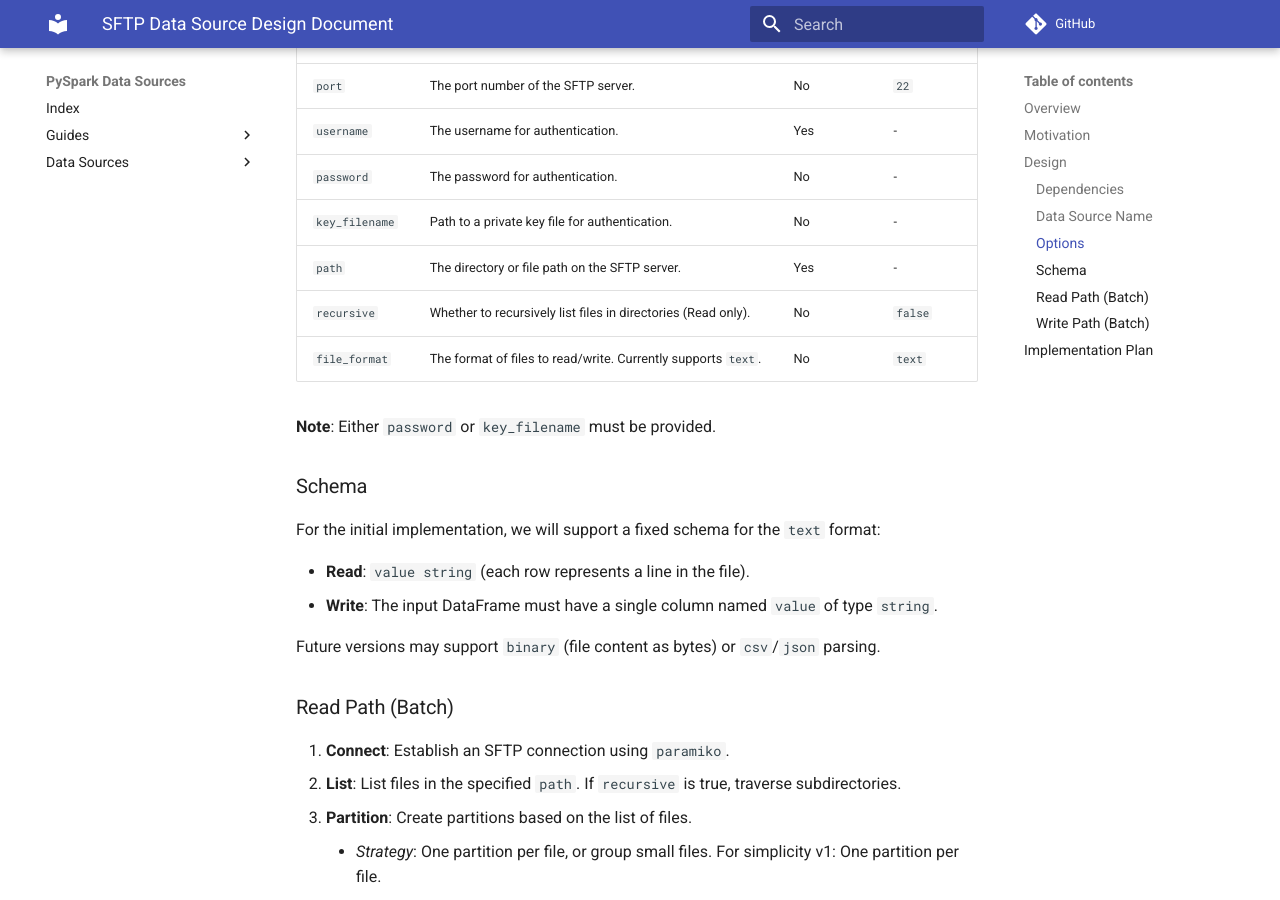
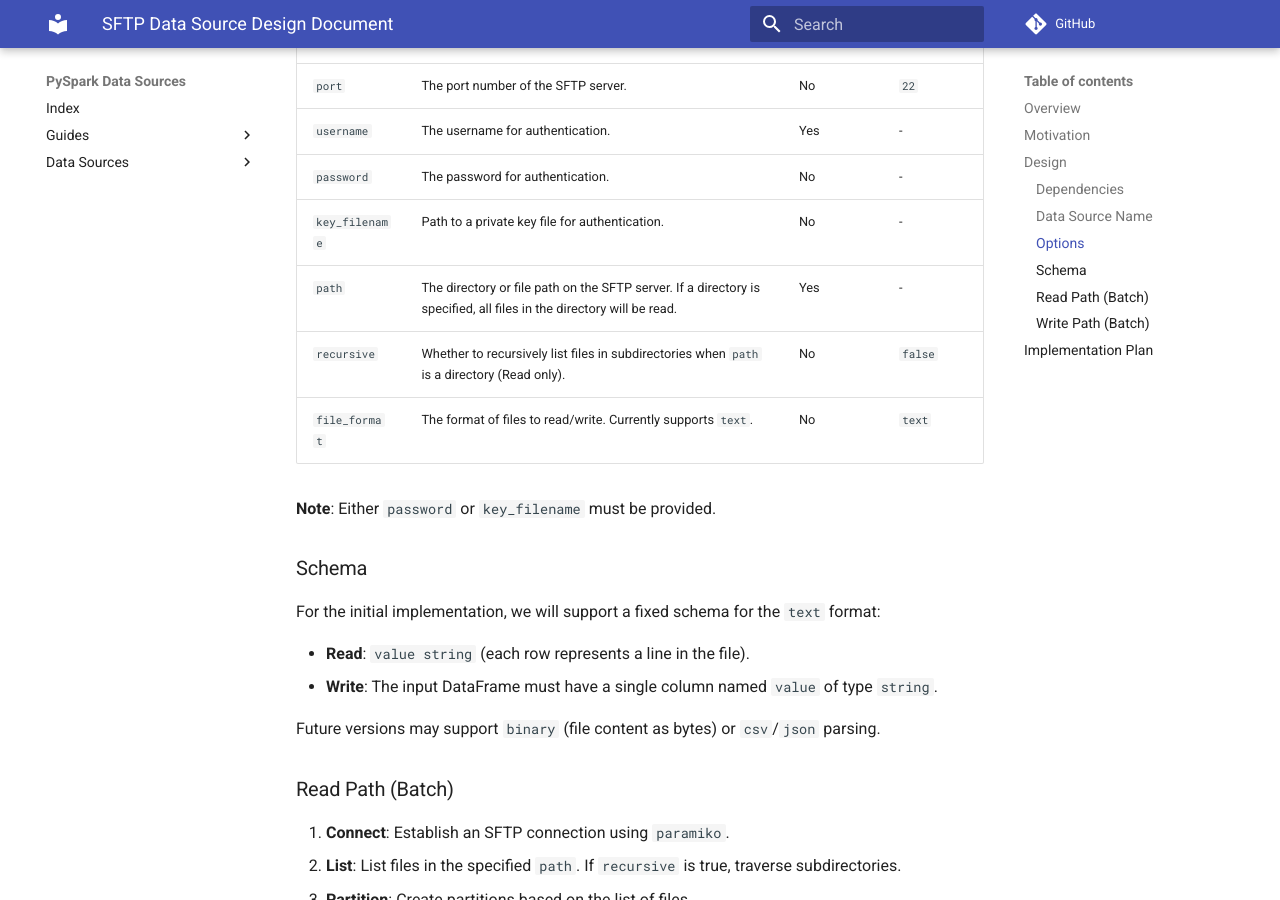
Before and after one commit to allisonwang-db/pyspark-data-sources, an MkDocs documentation site: the page built from docs/design/sftp_connector.md, in a window 1280 px wide and 900 px high, scrolled down 889 px. Built offline with MkDocs 1.6.1 and Material for MkDocs 9.7.7, drawn with Linux system fonts in a browser that asks for light colours; comment, search, counter and statistics services are not loaded.

Commit message:
docs: Clarify SFTP connector multiple file read behavior
Updated the design document and code docstrings to explicitly state that the SFTP connector supports reading multiple files when a directory path is provided, and how the recursive option works.

```diff
--- a/docs/design/sftp_connector.md
+++ b/docs/design/sftp_connector.md
@@ -29,8 +29,8 @@ The following options will be supported:
 | `username` | The username for authentication. | Yes | - |
 | `password` | The password for authentication. | No | - |
 | `key_filename` | Path to a private key file for authentication. | No | - |
-| `path` | The directory or file path on the SFTP server. | Yes | - |
-| `recursive` | Whether to recursively list files in directories (Read only). | No | `false` |
+| `path` | The directory or file path on the SFTP server. If a directory is specified, all files in the directory will be read. | Yes | - |
+| `recursive` | Whether to recursively list files in subdirectories when `path` is a directory (Read only). | No | `false` |
 | `file_format` | The format of files to read/write. Currently supports `text`. | No | `text` |
 
 **Note**: Either `password` or `key_filename` must be provided.
```
Also changed, not shown: 1 other file.
